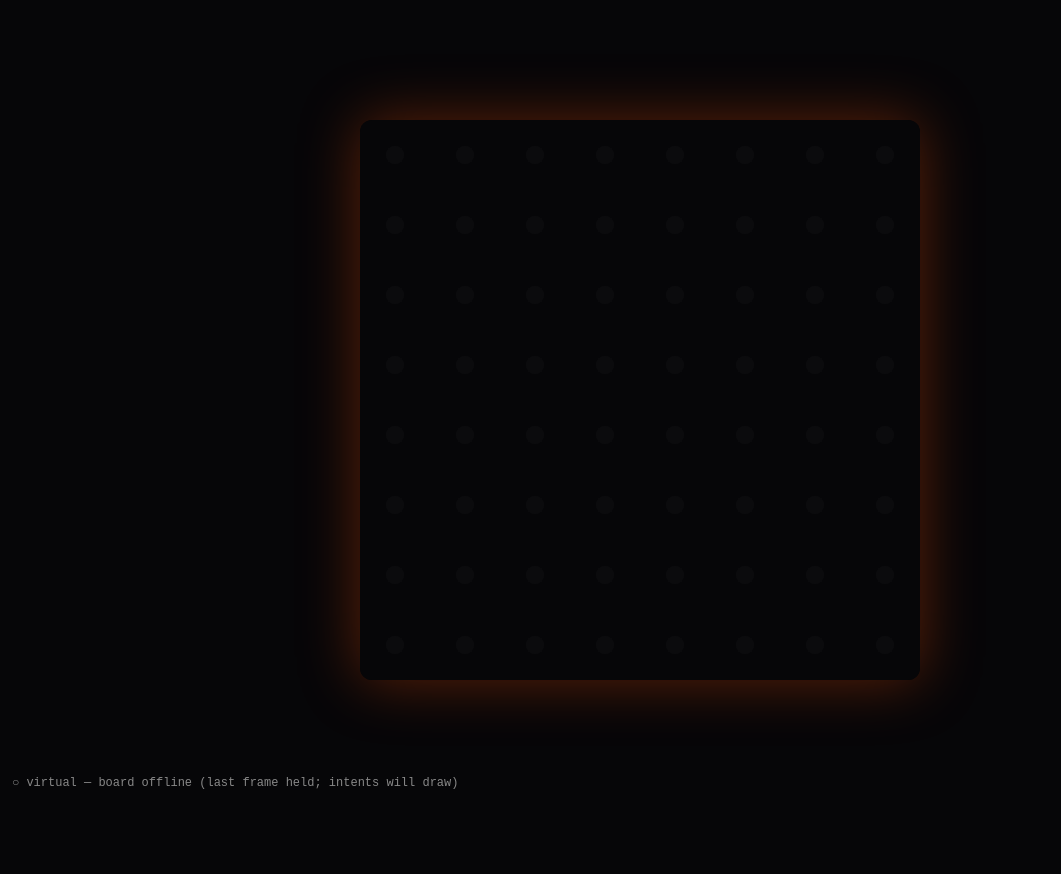
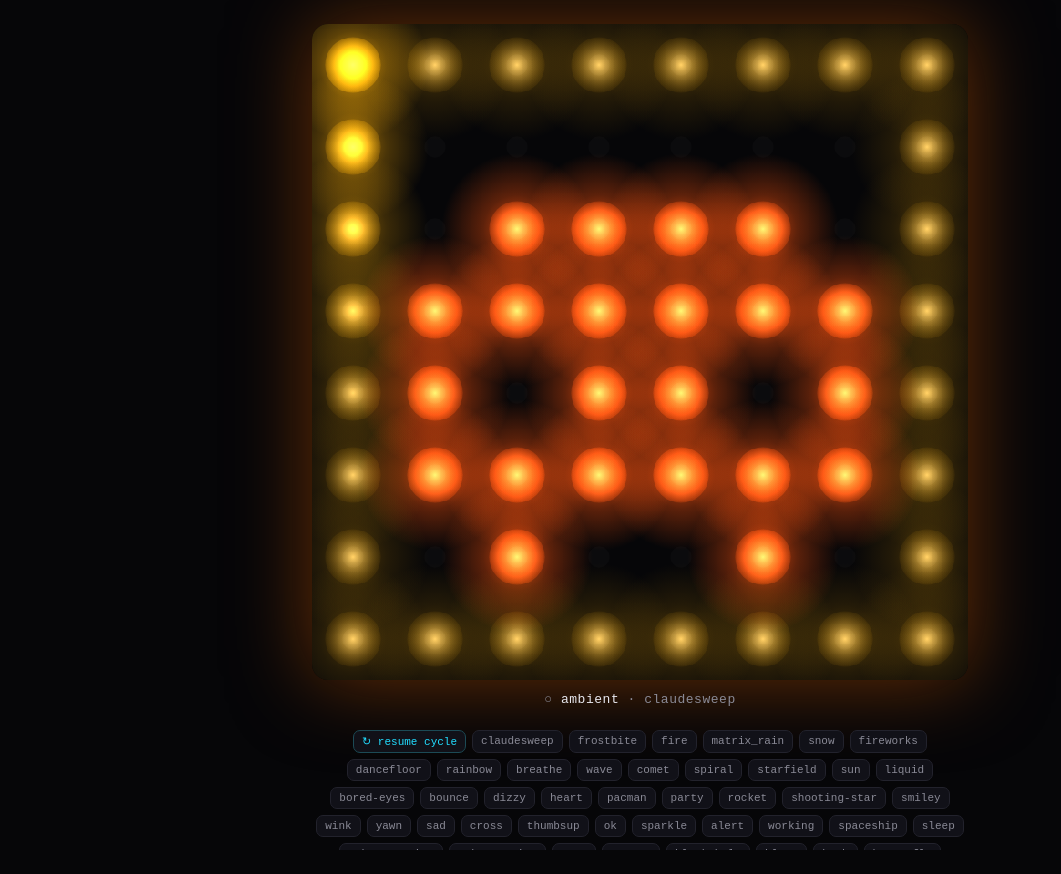
Before and after one commit to srfinch17/claude-expression-studio, a browser extension: page studio/board.html in a window 1280 px wide. Shown: the whole page, without its empty margins (0-1061 px from the left). Before the commit the page ends 800 px from the top, so only its background shows below. Drawn offline with Linux system fonts and the light colour scheme; no server answers.

Commit message:
feat(board): local-first showcase — ambient cycle, pin, engine-gated mirror

```diff
--- a/studio/board.html
+++ b/studio/board.html
@@ -2,59 +2,169 @@
 <html lang="en">
 <head>
   <meta charset="utf-8" />
-  <title>Virtual Board — Expression Studio</title>
+  <meta name="viewport" content="width=device-width, initial-scale=1" />
+  <title>Claude's Face — Expression Studio</title>
   <style>
-    body { margin: 0; background: #060608; display: grid; place-items: center; height: 100vh; }
-    canvas { width: min(80vmin, 560px); height: min(80vmin, 560px); border-radius: 12px;
-      box-shadow: 0 0 60px var(--glow, rgba(255,80,8,.35)); image-rendering: pixelated; }
+    :root { --orange:#ff5008; --cyan:#22ddff; --bg:#060608; --dim:#8a8a96; }
+    * { box-sizing: border-box; }
+    body { margin:0; background:var(--bg); color:#e8e8ef;
+      font-family: ui-monospace, "IBM Plex Mono", monospace;
+      min-height:100vh; display:flex; flex-direction:column; align-items:center;
+      justify-content:center; gap:18px; padding:24px; }
+    #stage { display:flex; flex-direction:column; align-items:center; gap:12px; }
+    canvas { width:min(82vmin,720px); height:min(82vmin,720px); border-radius:16px;
+      box-shadow:0 0 80px var(--glow, rgba(255,80,8,.35)); image-rendering:pixelated;
+      background:var(--bg); }
+    #status { font-size:13px; color:var(--dim); letter-spacing:.04em; min-height:1.2em; }
+    #status b { color:#e8e8ef; font-weight:500; }
+    #pins { display:flex; flex-wrap:wrap; gap:6px; justify-content:center;
+      max-width:min(82vmin,720px); max-height:124px; overflow-y:auto; padding:4px; }
+    #pins button { font:11px ui-monospace,monospace; color:var(--dim);
+      background:#111118; border:1px solid #22222c; border-radius:7px;
+      padding:4px 8px; cursor:pointer; transition:border-color .15s,color .15s; }
+    #pins button:hover { color:#e8e8ef; border-color:#33333f; }
+    #pins button.active { color:var(--orange); border-color:var(--orange); }
+    #pins button.resume { color:var(--cyan); border-color:#1c4a55; }
   </style>
 </head>
 <body>
-  <canvas id="board" width="512" height="512"></canvas>
-  <div id="status" style="position:fixed;bottom:10px;left:12px;font:12px ui-monospace,monospace;color:#888">connecting…</div>
+  <div id="stage">
+    <canvas id="board" width="720" height="720"></canvas>
+    <div id="status">starting…</div>
+  </div>
+  <div id="pins"></div>
+
   <script type="module">
     import { Panel } from "../shared/render.js";
     import { makeWebSimRenderer } from "../shared/renderers/web-sim.js";
     import { FIRMWARE_SIMS } from "../shared/firmware-sims.js";
-    import { framesFromPx, connectMirror } from "./board.js";
+    import { resolveExpression } from "../shared/expressions.js";
+    import { framesFromPx, applyEvent, buildPlaylists, arbitrate, nextIndex, isEngineResponse, DECAY_MS } from "./board.js";
+    import { SHOWCASE } from "./showcase.js";
+
+    // Default params for the few firmware sims that take them (others -> {}).
+    const FW_DEFAULTS = {
+      frostbite:   { mist: 40, sparkle: 20 },
+      fire:        { palette: "classic", intensity: 6 },
+      matrix_rain: { theme: "classic", frame_ms: 60 },
+      snow:        { frame_ms: 110, flakeColor: "#dce6ff" },
+      dancefloor:  { palette: 0, hold: 6 },
+    };
+    const DWELL_MS = 7000;                 // ambient time per item
+    const REDUCE = matchMedia("(prefers-reduced-motion:reduce)").matches;
 
     const cv = document.getElementById("board");
     const statusEl = document.getElementById("status");
+    const pinsEl = document.getElementById("pins");
     const panel = new Panel(cv, { device: cv });
     const webSim = makeWebSimRenderer({ panel, loadExpression: () => null, firmwareSims: FIRMWARE_SIMS });
 
+    // shared runtime state
+    let ambItems = [], byName = new Map();
+    let ambIdx = 0, ambNextAt = 0, curToken = null;
+    let pinned = null, lastSseAt = null, mirrorOk = false;
+
+    function setStatus(html) { statusEl.innerHTML = html; }
+
+    function playItem(item) {
+      if (!item) return;
+      if (item.kind === "firmware") {
+        const sim = FIRMWARE_SIMS[item.name](FW_DEFAULTS[item.name] || {});
+        panel.setStepper(() => sim.frame(), sim.frame_ms);
+      } else {
+        const ex = resolveExpression(item.entry);
+        panel.setFrames(ex.frames, ex.frame_ms);
+      }
+    }
+
+    // Decide what should own the panel each frame and (for ambient/pin) feed it.
+    // Mirror + live feed themselves from the poll loop / SSE handler.
+    function control(now) {
+      const src = arbitrate({ mirrorOk, lastSseAt, now, pinned: !!pinned });
+      if (src === "mirror") { curToken = "mirror"; setStatus("● <b>live · board</b> — mirroring the panel"); return; }
+      if (src === "live")   { curToken = "live";   setStatus("● <b>live</b> — Claude is driving"); return; }
+      if (src === "pin") {
+        const want = "pin:" + pinned.name;
+        if (curToken !== want) { playItem(pinned); curToken = want; ambNextAt = 0; }
+        setStatus("◉ <b>pinned</b> · " + pinned.name);
+        return;
+      }
+      // ambient
+      const inAmbient = curToken && curToken.startsWith("amb:");
+      if (inAmbient && now < ambNextAt) return;              // keep showing current item
+      if (inAmbient) ambIdx = nextIndex(ambIdx, ambItems.length); // dwell elapsed -> advance
+      const it = ambItems[ambIdx];
+      if (it) { playItem(it); curToken = "amb:" + it.name; ambNextAt = now + DWELL_MS; setStatus("○ <b>ambient</b> · " + it.name); }
+      else setStatus("○ <b>ambient</b> — no library");
+    }
+
+    // --- build library + pin strip ---
+    try {
+      const data = await (await fetch("./gallery-data.json")).json();
+      const built = buildPlaylists(data, Object.keys(FIRMWARE_SIMS), SHOWCASE);
+      ambItems = built.ambient;
+      byName = new Map(built.all.map((it) => [it.name, it]));
+      // resume button + one button per renderable item
+      const resume = document.createElement("button");
+      resume.className = "resume"; resume.textContent = "↻ resume cycle";
+      resume.onclick = () => { pinned = null; curToken = null; renderPins(); };
+      function renderPins() {
+        pinsEl.innerHTML = "";
+        pinsEl.appendChild(resume);
+        for (const it of built.all) {
+          const b = document.createElement("button");
+          b.textContent = it.name;
+          if (pinned && pinned.name === it.name) b.className = "active";
+          b.onclick = () => { pinned = it; curToken = null; renderPins(); };
+          pinsEl.appendChild(b);
+        }
+      }
+      renderPins();
+    } catch (e) {
+      setStatus("○ could not load library (" + e.message + ")");
+    }
+
+    // --- reduced motion: show one static frame, no cycling, no engine wiring ---
+    if (REDUCE) {
+      const it = ambItems[0];
+      if (it && it.kind === "expression") { const ex = resolveExpression(it.entry); panel.setFrames(ex.frames.slice(0, 1), 1e9); }
+      else if (it) { const sim = FIRMWARE_SIMS[it.name](FW_DEFAULTS[it.name] || {}); panel.setFrames([sim.frame()], 1e9); }
+      setStatus("○ <b>ambient</b> · " + (it ? it.name : "—") + " (motion reduced)");
+    } else {
+      // main render + control loop
       let last = performance.now();
-    (function loop(now) { panel.tick(now - last, now); last = now; requestAnimationFrame(loop); })(last);
+      (function loop(now) { panel.tick(now - last, now); last = now; control(now); requestAnimationFrame(loop); })(last);
 
-    // shared state the poll loop flips; the SSE fallback reads it via connectMirror.
-    const state = { online: false };
-    connectMirror({ panel, webSim, source: new EventSource("/events"), state });
+      // mirror + SSE wire up ONLY when an engine answers (static host -> pure showcase)
+      (async function detectEngineThenWire() {
+        let engine = false;
+        try { const r = await fetch("/api/framebuffer"); engine = isEngineResponse(r.status); } catch { engine = false; }
+        if (!engine) return;  // no engine: stay local-first, no polling, no SSE
 
-    // Primary source: poll the engine's framebuffer proxy (the real panel). Skip when
-    // hidden so we don't hammer the single-client board (mirrors data/calendar.html).
+        const src = new EventSource("/events");
+        src.onmessage = (m) => {
+          lastSseAt = performance.now();
+          if (arbitrate({ mirrorOk, lastSseAt, now: lastSseAt, pinned: !!pinned }) === "live") {
+            try { applyEvent(JSON.parse(m.data), { panel, webSim }); } catch { /* ignore malformed */ }
+          }
+        };
+
         async function pollFramebuffer() {
           if (document.hidden) return;
           try {
             const r = await fetch("/api/framebuffer");
             if (r.ok) {
               const { px } = await r.json();
-          state.online = true;
-          panel.setFrames([framesFromPx(px)], 1000);   // single static frame; refreshed each poll
-          statusEl.textContent = "● live — mirroring the board";
-        } else {
-          state.online = false;
-          statusEl.textContent = "○ virtual — board offline (last frame held; intents will draw)";
+              mirrorOk = true;
+              if (arbitrate({ mirrorOk, lastSseAt, now: performance.now(), pinned: !!pinned }) === "mirror") {
+                panel.setFrames([framesFromPx(px)], 1e9);  // static mirror frame, refreshed each poll
               }
-      } catch {
-        state.online = false;
-        statusEl.textContent = "○ virtual — board offline (last frame held; intents will draw)";
+            } else { mirrorOk = false; }
+          } catch { mirrorOk = false; }
         }
+        (async function pollLoop() { await pollFramebuffer(); setTimeout(pollLoop, 333); })();
+      })();
     }
-    async function pollLoop() {
-      await pollFramebuffer();
-      setTimeout(pollLoop, 333);
-    }
-    pollLoop();
   </script>
 </body>
 </html>
```
Lines whose indentation alone changed are shown as unchanged.
